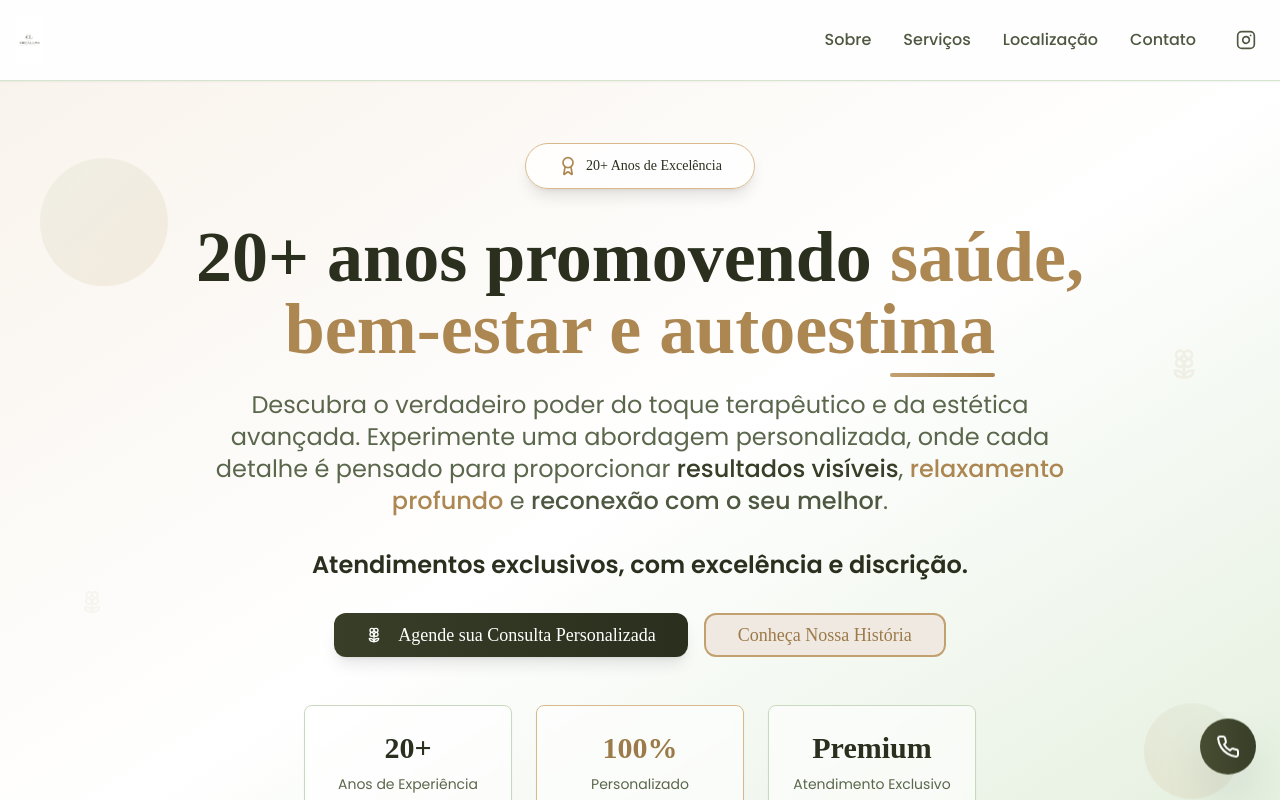
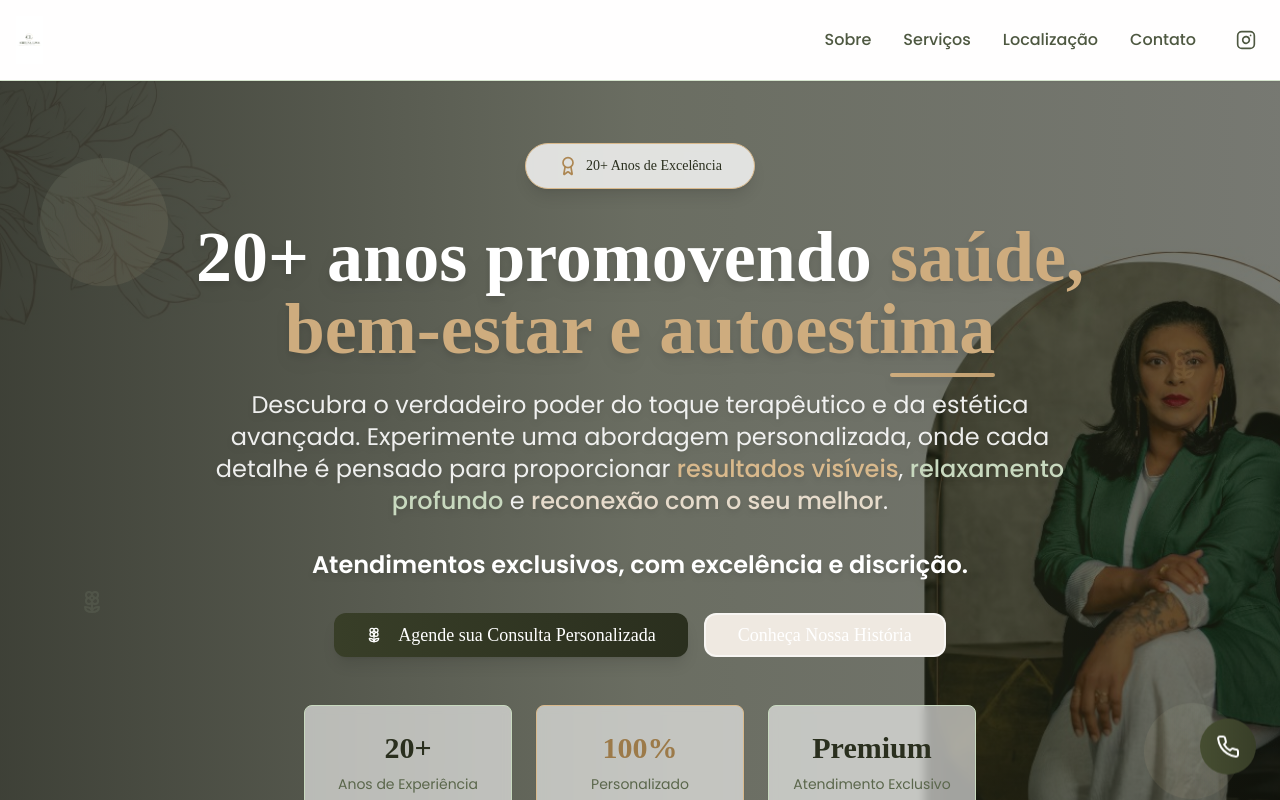
Before and after one commit to monisedefreitas/creusa-lima-beleza-toque-49, a React (Vite) app: page / in a window 1280 px wide. Shown: the top 800 px of the page. Built offline with nearby package versions, Linux system fonts and the light colour scheme.

Commit message:
Set background image for main content
Set the provided image as the background for the main content section of the website.

```diff
--- a/src/components/HeroSection.tsx
+++ b/src/components/HeroSection.tsx
@@ -9,19 +9,29 @@ interface HeroSectionProps {
 
 export const HeroSection: React.FC<HeroSectionProps> = ({ onBookingClick }) => {
   return (
-    <section className="relative min-h-screen flex items-center justify-center overflow-hidden bg-gradient-to-br from-beige-50 via-white to-sage-50">
+    <section className="relative min-h-screen flex items-center justify-center overflow-hidden">
+      {/* Background Image */}
+      <div className="absolute inset-0">
+        <img
+          src="/lovable-uploads/46b56184-9c80-42e2-9f4b-8fb2bf567b13.png"
+          alt="Creusa Lima - Especialista em Estética"
+          className="w-full h-full object-cover object-center"
+        />
+        <div className="absolute inset-0 bg-gradient-to-r from-darkgreen-900/85 via-darkgreen-800/70 to-darkgreen-900/60"></div>
+      </div>
+
       {/* Decorative Elements */}
       <div className="absolute top-20 left-10 opacity-20 animate-float">
-        <div className="w-32 h-32 rounded-full bg-gradient-to-br from-sage-200 to-gold-200"></div>
+        <div className="w-32 h-32 rounded-full bg-gradient-to-br from-sage-200/50 to-gold-200/50"></div>
       </div>
       <div className="absolute bottom-20 right-10 opacity-20 animate-float" style={{ animationDelay: '1s' }}>
-        <div className="w-24 h-24 rounded-full bg-gradient-to-tr from-gold-200 to-sage-200"></div>
+        <div className="w-24 h-24 rounded-full bg-gradient-to-tr from-gold-200/50 to-sage-200/50"></div>
       </div>
       <div className="absolute top-1/3 right-20 opacity-10">
-        <Flower2 className="w-8 h-8 text-gold-500" />
+        <Flower2 className="w-8 h-8 text-gold-300" />
       </div>
       <div className="absolute bottom-1/3 left-20 opacity-10">
-        <Flower2 className="w-6 h-6 text-sage-400" />
+        <Flower2 className="w-6 h-6 text-sage-300" />
       </div>
 
       {/* Main Content */}
@@ -33,22 +43,22 @@ export const HeroSection: React.FC<HeroSectionProps> = ({ onBookingClick }) => {
             <span className="text-sm font-medium text-darkgreen-800 font-bauer-bodoni">20+ Anos de Excelência</span>
           </div>
 
-          <h1 className="font-tan-mon-cheri text-5xl md:text-7xl font-bold text-darkgreen-800 mb-6 leading-tight">
+          <h1 className="font-tan-mon-cheri text-5xl md:text-7xl font-bold text-white mb-6 leading-tight drop-shadow-lg">
             20+ anos promovendo{' '}
-            <span className="text-gold-600 relative">
+            <span className="text-gold-300 relative">
               saúde, bem-estar e autoestima
-              <div className="absolute -bottom-2 left-0 right-0 h-1 bg-gradient-to-r from-gold-400 to-gold-600 rounded"></div>
+              <div className="absolute -bottom-2 left-0 right-0 h-1 bg-gradient-to-r from-gold-300 to-gold-400 rounded"></div>
             </span>
           </h1>
 
-          <p className="font-poppins text-xl md:text-2xl text-forest-600 max-w-4xl mx-auto mb-8 leading-relaxed">
+          <p className="font-poppins text-xl md:text-2xl text-white/90 max-w-4xl mx-auto mb-8 leading-relaxed drop-shadow-md">
             Descubra o verdadeiro poder do toque terapêutico e da estética avançada.
             Experimente uma abordagem personalizada, onde cada detalhe é pensado para proporcionar{' '}
-            <span className="text-darkgreen-700 font-medium">resultados visíveis</span>,{' '}
-            <span className="text-gold-600 font-medium">relaxamento profundo</span> e{' '}
-            <span className="text-forest-700 font-medium">reconexão com o seu melhor</span>.
+            <span className="text-gold-200 font-medium">resultados visíveis</span>,{' '}
+            <span className="text-sage-200 font-medium">relaxamento profundo</span> e{' '}
+            <span className="text-beige-200 font-medium">reconexão com o seu melhor</span>.
             <br /><br />
-            <span className="text-darkgreen-800 font-semibold">
+            <span className="text-white font-semibold">
               Atendimentos exclusivos, com excelência e discrição.
             </span>
           </p>
@@ -66,7 +76,7 @@ export const HeroSection: React.FC<HeroSectionProps> = ({ onBookingClick }) => {
             <Button
               variant="outline"
               size="lg"
-              className="border-2 border-gold-400 text-gold-700 hover:bg-gold-50 px-8 py-4 text-lg font-medium font-bauer-bodoni rounded-xl transition-all duration-300"
+              className="border-2 border-white/60 text-white hover:bg-white/20 backdrop-blur-sm px-8 py-4 text-lg font-medium font-bauer-bodoni rounded-xl transition-all duration-300"
               onClick={() => document.getElementById('sobre')?.scrollIntoView({ behavior: 'smooth' })}
             >
               Conheça Nossa História
```
Also changed, not shown: public/lovable-uploads/46b56184-9c80-42e2-9f4b-8fb2bf567b13.png (added).
